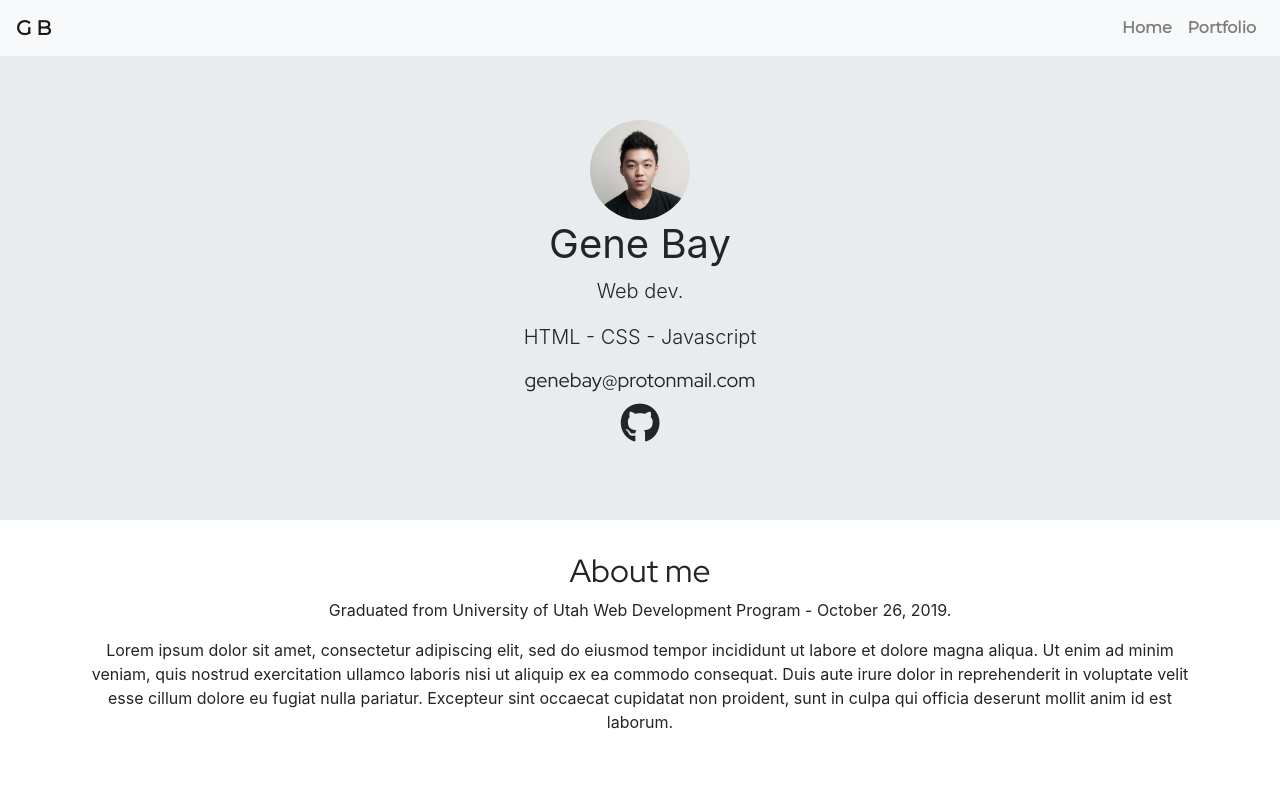
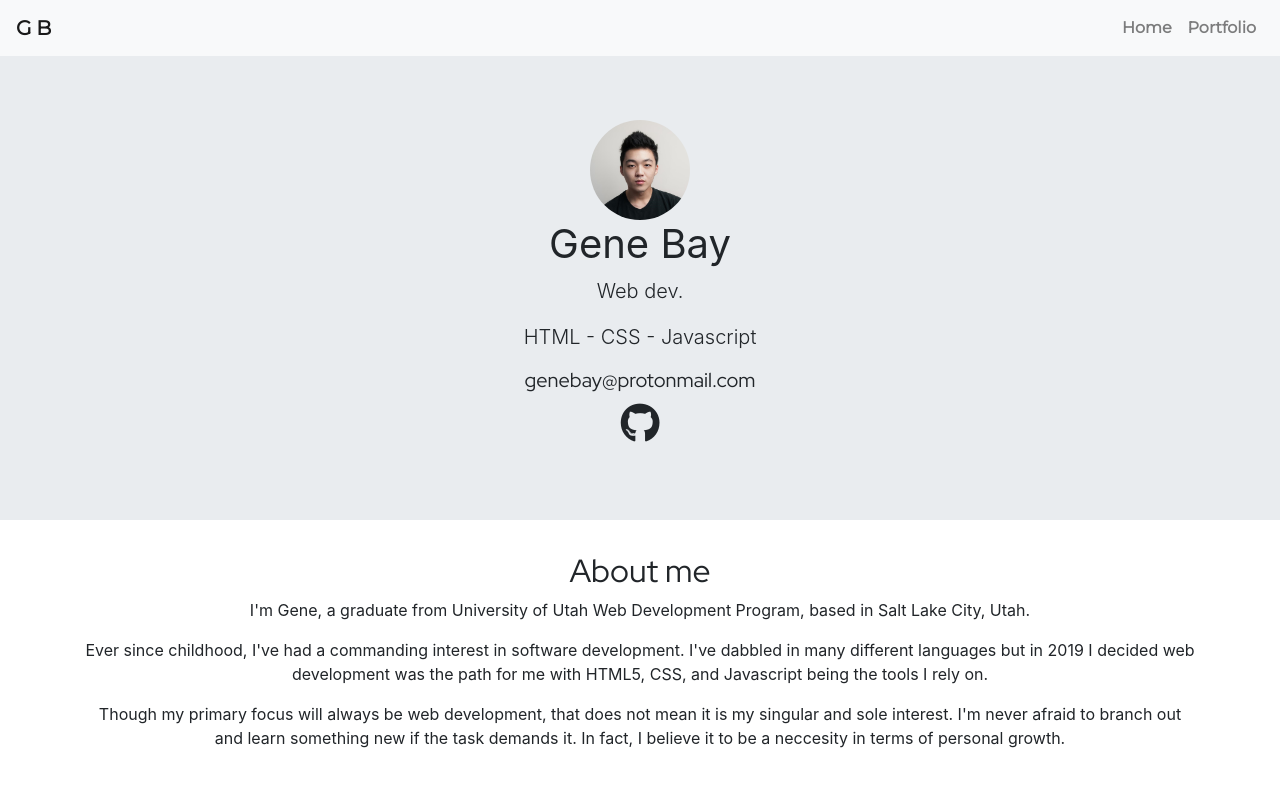
Before and after one commit to baysik/react-portfolio, a React (Create React App) app in the folder portfolio/: page / in a window 1280 px wide. Shown: the top 786 px of the page. Built offline with nearby package versions, Linux system fonts and the light colour scheme.

Commit message:
added to the about me section

```diff
--- a/portfolio/src/pages/Home.js
+++ b/portfolio/src/pages/Home.js
@@ -35,18 +35,32 @@ export default function Home() {
           About me
         </h2>
         <p ref={el => (pAnimation2 = el)}>
-          Graduated from University of Utah Web Development Program - October
-          26, 2019.
+          I'm Gene, a graduate from University of Utah Web Development Program,
+          based in Salt Lake City, Utah.
+          {/* October 26, 2019.*/}
         </p>
-        <p ref={el => (pAnimation = el)}>
-          Lorem ipsum dolor sit amet, consectetur adipiscing elit, sed do
-          eiusmod tempor incididunt ut labore et dolore magna aliqua. Ut enim ad
-          minim veniam, quis nostrud exercitation ullamco laboris nisi ut
-          aliquip ex ea commodo consequat. Duis aute irure dolor in
-          reprehenderit in voluptate velit esse cillum dolore eu fugiat nulla
-          pariatur. Excepteur sint occaecat cupidatat non proident, sunt in
-          culpa qui officia deserunt mollit anim id est laborum.
-        </p>
+        <div ref={el => (pAnimation = el)}>
+          <p>
+            Ever since childhood, I've had a commanding interest in software
+            development. I've dabbled in many different languages but in 2019 I
+            decided web development was the path for me with HTML5, CSS, and
+            Javascript being the tools I rely on.
+            {/* Lorem ipsum dolor sit amet, consectetur
+            adipiscing elit, sed do eiusmod tempor incididunt ut labore et
+            dolore magna aliqua. Ut enim ad minim veniam, quis nostrud
+            exercitation ullamco laboris nisi ut aliquip ex ea commodo
+            consequat. Duis aute irure dolor in reprehenderit in voluptate velit
+            esse cillum dolore eu fugiat nulla pariatur. Excepteur sint occaecat
+            cupidatat non proident, sunt in culpa qui officia deserunt mollit
+            anim id est laborum. */}
+          </p>
+          <p>
+            Though my primary focus will always be web development, that does
+            not mean it is my singular and sole interest. I'm never afraid to
+            branch out and learn something new if the task demands it. In fact,
+            I believe it to be a neccesity in terms of personal growth.
+          </p>
+        </div>
       </Wrapper>
     </div>
   );
```
